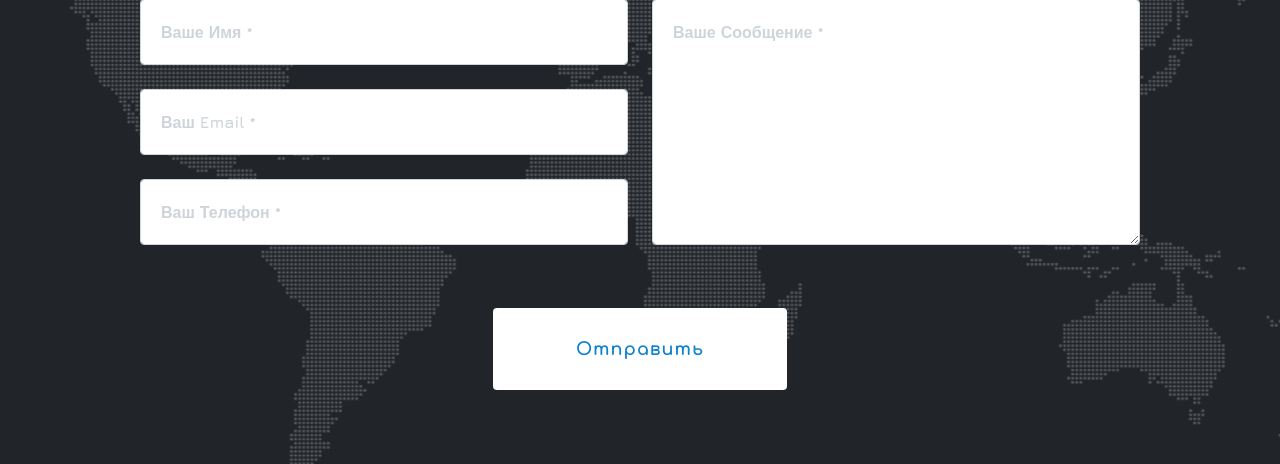
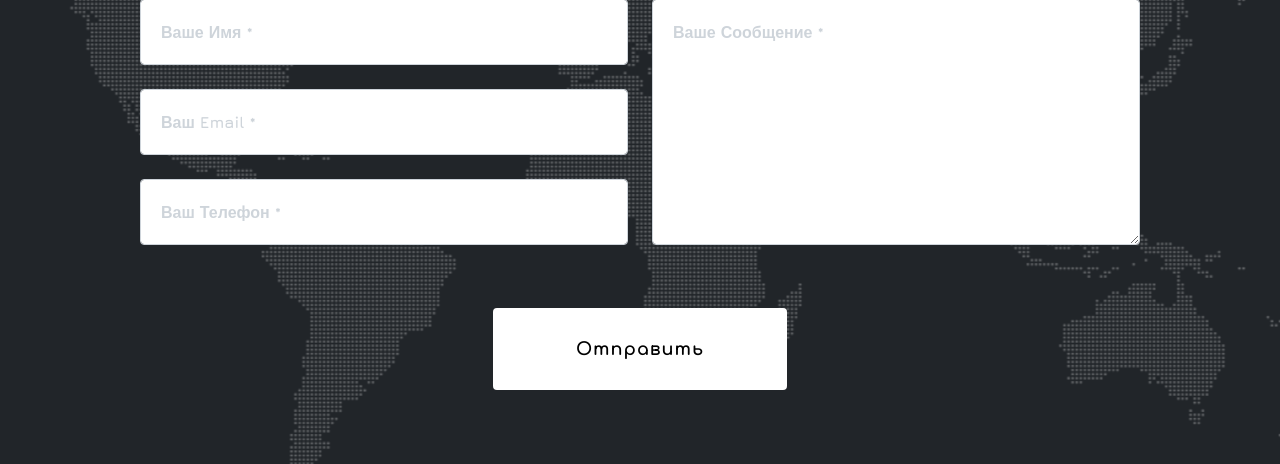
Before and after one commit to webtestso/suvorov4, a PHP site: page / in a window 1280 px wide, with the pointer over the restyled element. Shown: the part 6036-6500 px from the top of the page. Run offline with PHP 8.4, Linux system fonts and the light colour scheme; some libraries are stand-ins or nearby versions; some web fonts are replaced.

Commit message:
Small fix

```diff
--- a/css/component.css
+++ b/css/component.css
@@ -142,7 +142,7 @@
 /* Button 1a */
 .btn-1a:hover,
 .btn-1a:active {
-	color: #0e83cd;
+	color: black;
 	background: #fff;
 	font-family: "Comfortaa";
 }
```
